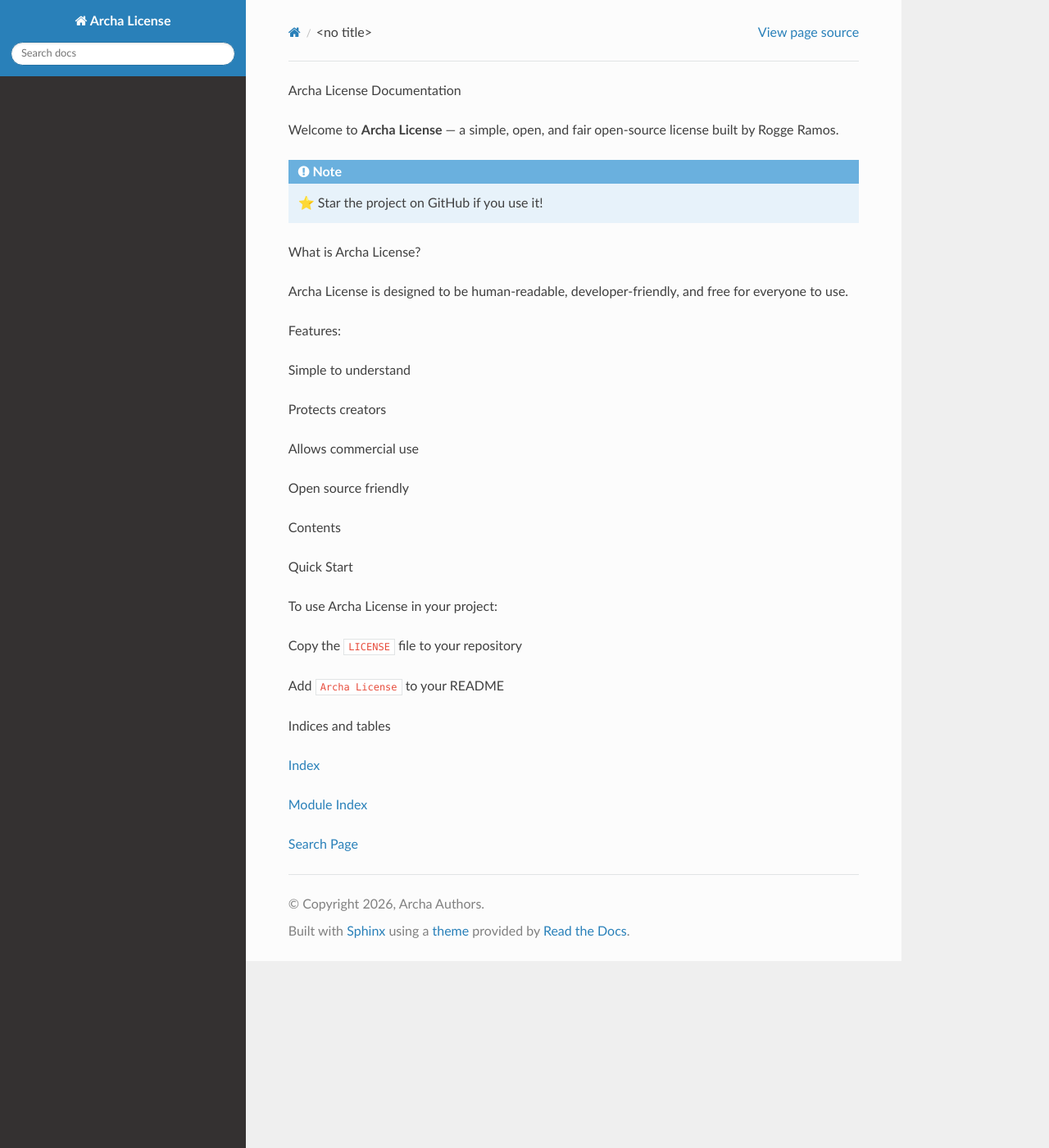
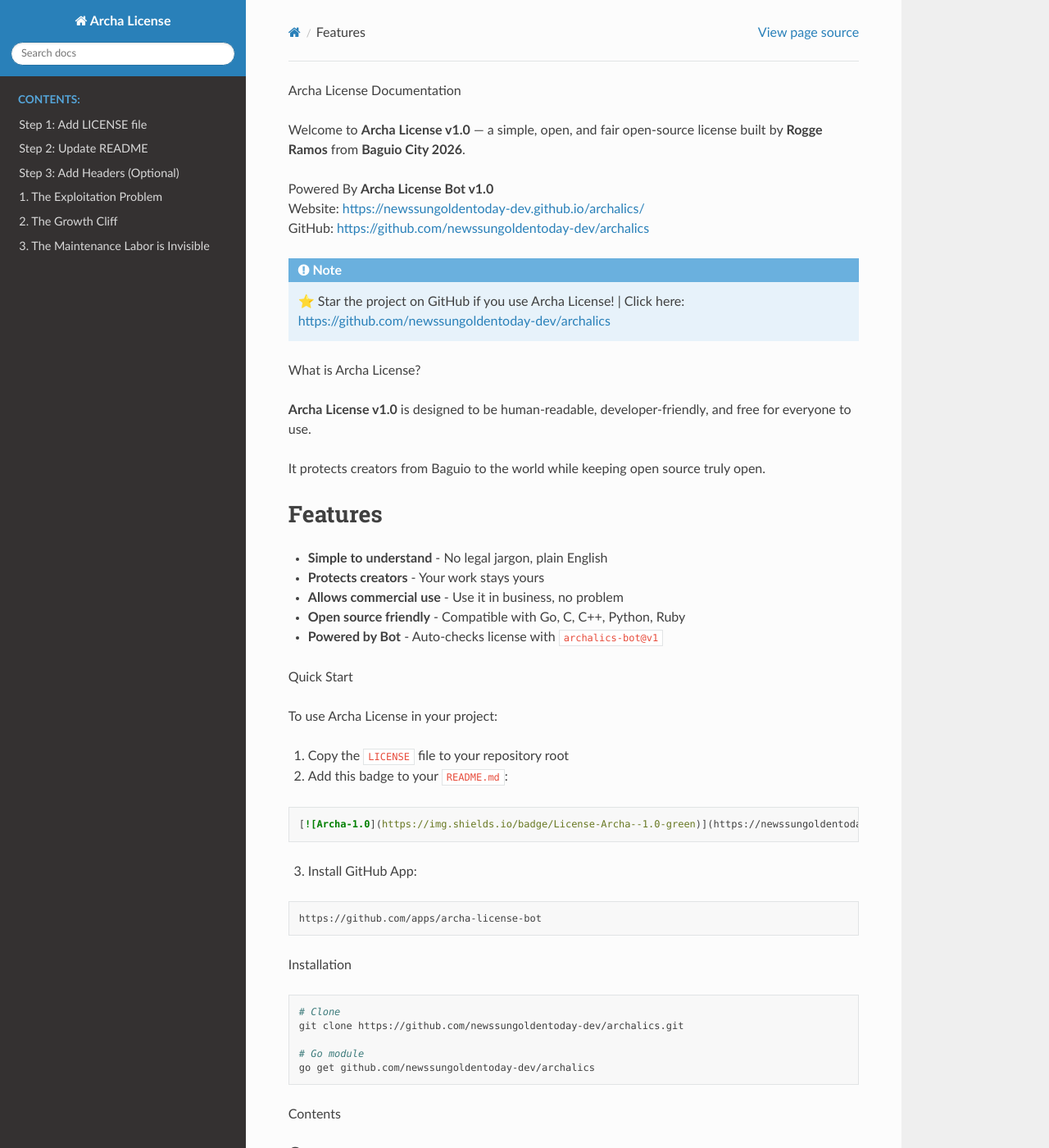
Before and after one commit to newssungoldentoday-dev/archalics-docs, a Sphinx documentation site: the page built from docs/index.rst, in a window 1280 px wide and 1400 px high. Shown: the whole window at 82% size. Built offline with Sphinx 7.4.7 and the Read the Docs theme 3.1.0, drawn with Linux system fonts in a browser that asks for light colours; some of the changed text lies outside the part shown.

Commit message:
Update index.rst

```diff
--- a/docs/index.rst
+++ b/docs/index.rst
@@ -1,21 +1,63 @@
+.. Archa License Documentation
+.. Baguio City 2026 | Rogge Ramos
+
 Archa License Documentation
 
 
-Welcome to **Archa License** — a simple, open, and fair open-source license built by Rogge Ramos.
+Welcome to **Archa License v1.0** — a simple, open, and fair open-source license built by **Rogge Ramos** from **Baguio City 2026**.
+
+| Powered By **Archa License Bot v1.0**
+| Website: https://newssungoldentoday-dev.github.io/archalics/
+| GitHub: https://github.com/newssungoldentoday-dev/archalics
 
 .. note::
-   ⭐ Star the project on GitHub if you use it!
+   ⭐ Star the project on GitHub if you use Archa License!
+   | Click here: https://github.com/newssungoldentoday-dev/archalics
 
 What is Archa License?
 
-Archa License is designed to be human-readable, developer-friendly, and free for everyone to use.
 
-Features:
+**Archa License v1.0** is designed to be human-readable, developer-friendly, and free for everyone to use.
 
-* Simple to understand
-* Protects creators
-* Allows commercial use
-* Open source friendly
+It protects creators from Baguio to the world while keeping open source truly open.
+
+Features
+~~~~~~~~
+
+* **Simple to understand** - No legal jargon, plain English
+* **Protects creators** - Your work stays yours
+* **Allows commercial use** - Use it in business, no problem
+* **Open source friendly** - Compatible with Go, C, C++, Python, Ruby
+* **Powered by Bot** - Auto-checks license with ``archalics-bot@v1``
+
+Quick Start
+
+
+To use Archa License in your project:
+
+1. Copy the ``LICENSE`` file to your repository root
+2. Add this badge to your ``README.md``:
+
+.. code-block:: markdown
+
+   [![Archa-1.0](https://img.shields.io/badge/License-Archa--1.0-green)](https://newssungoldentoday-dev.github.io/archalics/)
+
+3. Install GitHub App:
+
+.. code-block:: bash
+
+   https://github.com/apps/archa-license-bot
+
+Installation
+
+
+.. code-block:: bash
+
+   # Clone
+   git clone https://github.com/newssungoldentoday-dev/archalics.git
+
+   # Go module
+   go get github.com/newssungoldentoday-dev/archalics
 
 Contents
 
@@ -23,6 +65,8 @@
 .. toctree::
    :maxdepth: 2
    :caption: Contents:
+   :glob:
+
    introduction
    usage
    license
@@ -31,17 +75,20 @@
    issue
    reportabug
 
-Quick Start
-
-
-To use Archa License in your project:
-
-1. Copy the ``LICENSE`` file to your repository
-2. Add ``Archa License`` to your README
-
 Indices and tables
 
 
 * :ref:`genindex`
 * :ref:`modindex`
 * :ref:`search`
+
+License
+
+
+This project is licensed under **Archa-1.0** - see ``LICENSE`` file.
+
+Copyright 2026 Rogge Ramos, Baguio City 2026.
+Powered By Archa License Bot v1.0
+
+.. important::
+   Baguio City 2026 | All rights protected under Archa-1.0
```
